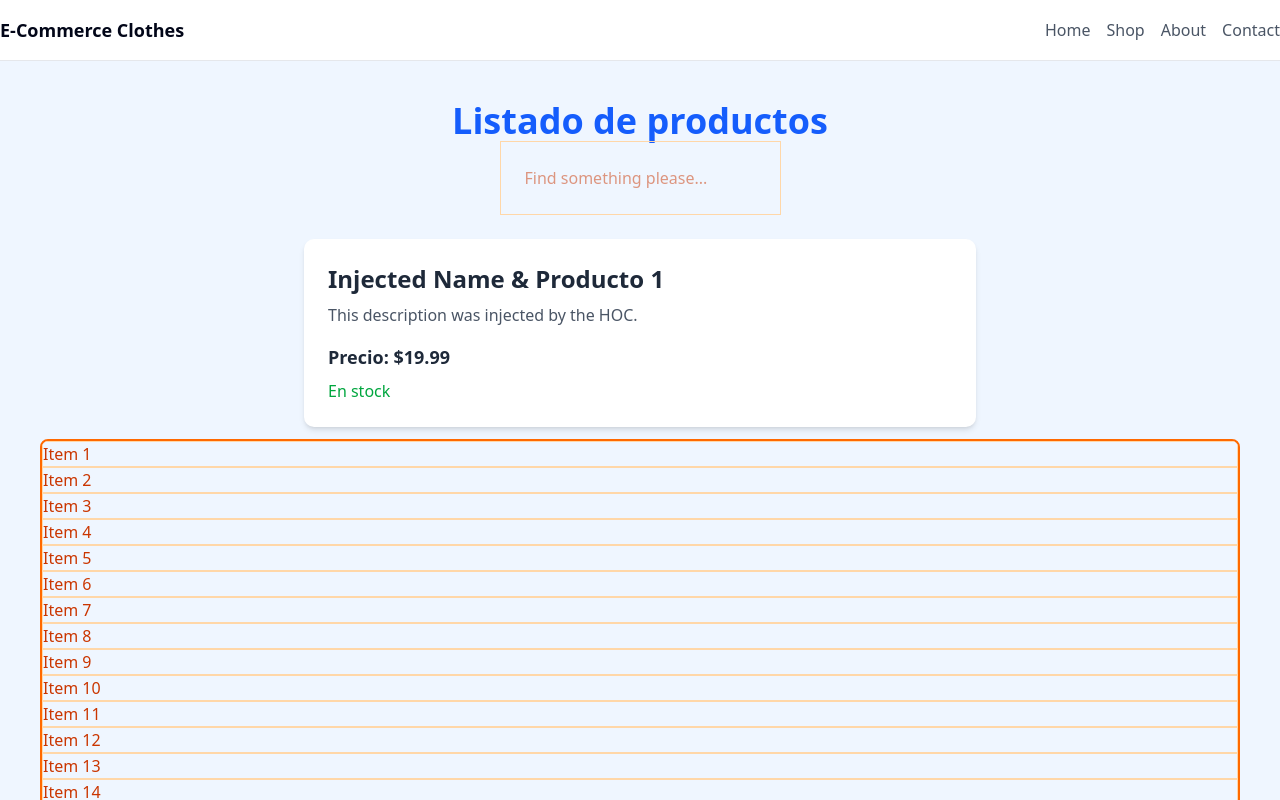
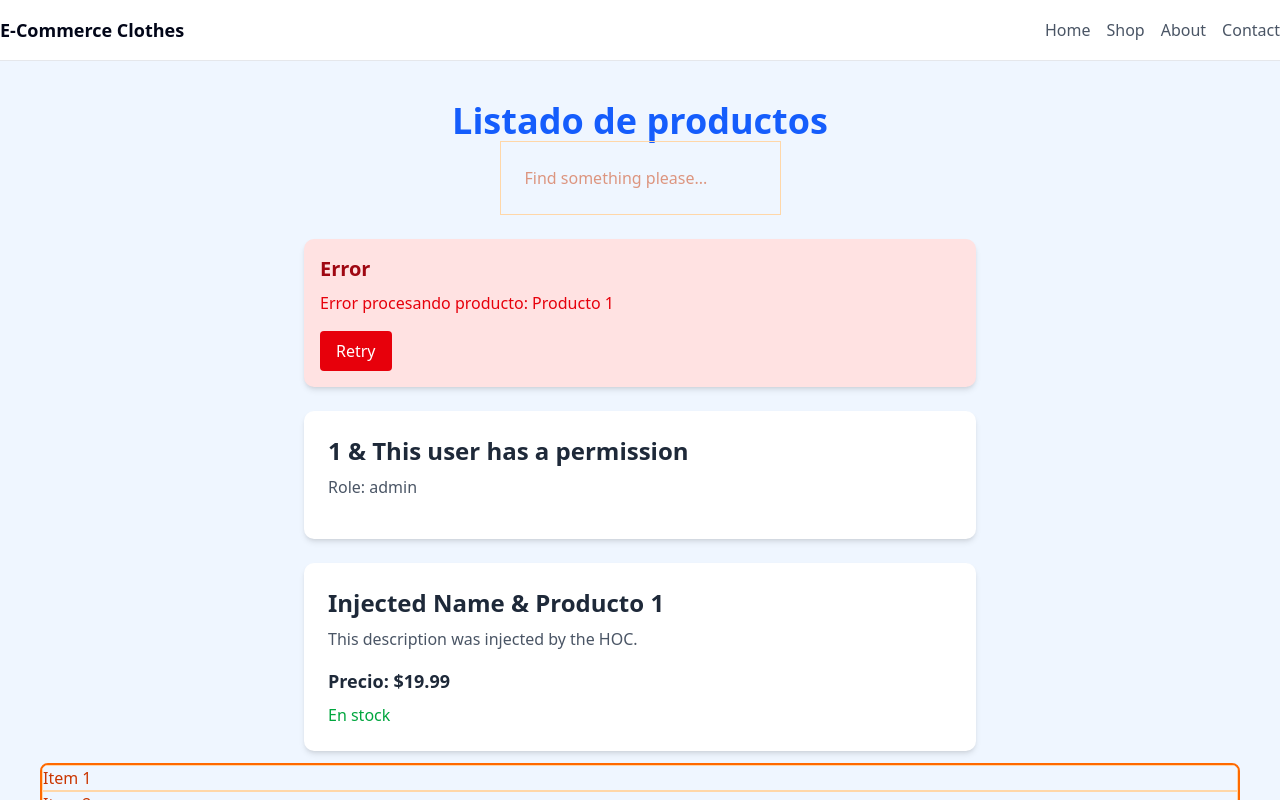
Before and after one commit to Juans-ochoa/e-commerce-clothes, a Next.js app: page / in a window 1280 px wide. Shown: the top 800 px of the page. Built offline with nearby package versions, Linux system fonts and the light colour scheme.

Commit message:
feat: Add withErrorDebounce

```diff
--- a/app/page.tsx
+++ b/app/page.tsx
@@ -2,6 +2,8 @@
 
 import FilterWithDebounce from '@/components/FilterWithDebounce';
 import injection from '@/components/HOC/injection';
+import requirement, { TRequiredProps } from '@/components/HOC/requirement';
+import withErrorBoundary from '@/components/HOC/withErrorBoundary';
 import VirtualListOne from '@/components/VirtualListOne';
 
 type ProductInfoProps = {
@@ -13,7 +15,29 @@ type ProductInfoProps = {
   title: string;
 };
 
+type TUserProps = {
+  id: string;
+  title: string;
+};
+
+const UserInfo = (data: TUserProps & TRequiredProps) => {
+  return (
+    <div className="bg-white p-6 rounded-lg shadow-md mt-6 w-full max-w-2xl">
+      <h2 className="text-2xl font-bold mb-2 text-gray-800">
+        {data.id} & {data.title}
+      </h2>
+      <p className="text-gray-600 mb-4">Role: {data.userRole}</p>
+    </div>
+  );
+};
+
+const UserPermission = requirement(UserInfo);
+
 const ProductInfo = (data: ProductInfoProps) => {
+  if (data.id === '1') {
+    throw new Error(`Error procesando producto: ${data.name}`);
+  }
+
   return (
     <div className="bg-white p-6 rounded-lg shadow-md mt-6 w-full max-w-2xl">
       <h2 className="text-2xl font-bold mb-2 text-gray-800">
@@ -36,12 +60,47 @@ const ProductInfo = (data: ProductInfoProps) => {
 
 const ProductInfoWithInjection = injection(ProductInfo);
 
+const ProductWithErrorBoundary = withErrorBoundary({
+  fallback: ({ error, resetError, hasRetry }) => (
+    <div className="bg-red-100 p-4 rounded-lg shadow-md mt-6 w-full max-w-2xl">
+      <h2 className="text-xl font-bold mb-2 text-red-800">Error</h2>
+      <p className="text-red-600 mb-4">{error.message}</p>
+      {hasRetry && (
+        <button
+          onClick={resetError}
+          className="bg-red-600 text-white px-4 py-2 rounded hover:bg-red-700"
+        >
+          Retry
+        </button>
+      )}
+    </div>
+  ),
+  onError: (error, errorInfo) => {
+    console.error('Logging error to service:', { error, errorInfo });
+  },
+  enableRetry: true,
+})(ProductInfo); // withErrorBoundary({})(ProductInfo);
+
 export default function Home() {
   return (
     <main className="flex min-h-screen flex-col items-center p-10 bg-blue-50">
       <h1 className="text-4xl font-bold text-blue-600">Listado de productos</h1>
       <FilterWithDebounce />
-      <ProductInfoWithInjection id="1" title="Producto 1" />
+      <ProductWithErrorBoundary
+        description="This description will cause an error"
+        id="1"
+        name="Producto 1"
+        price={12.0} // 👈 Esto causará error en .toFixed(2)
+        inStock={true}
+        title="Producto 1"
+      />
+      <UserPermission
+        id="1"
+        title="This user has a permission"
+        isAuthenticated
+        userRole="admin"
+      />
+      <ProductInfoWithInjection id="2" title="Producto 1" />
       <VirtualListOne
         itemCount={10000}
         viewportHeight={800}
--- a/components/ErrorBoundaryApp.tsx
+++ b/components/ErrorBoundaryApp.tsx
@@ -1,34 +1,58 @@
 'use client';
 
-import React from 'react';
+import React, { ComponentType } from 'react';
 
-type Props = {
-  children: React.ReactNode;
-  fallback?: React.ReactNode;
+export type ErrorFallbackProps = {
+  error: Error;
+  resetError: () => void;
+  hasRetry: boolean;
+};
+
+export type TConfigError = {
+  fallback?: ComponentType<ErrorFallbackProps>;
+  onError?: (error: Error, errorInfo: React.ErrorInfo) => void;
+  enableRetry?: boolean;
+  children?: React.ReactNode;
 };
 
 type State = {
   hasError: boolean;
+  error?: Error;
 };
 
-class ErrorBoundaryApp extends React.Component<Props, State> {
-  constructor(props: Props) {
+class ErrorBoundaryApp extends React.Component<TConfigError, State> {
+  constructor(props: TConfigError) {
     super(props);
-    this.state = { hasError: false };
+    this.state = { hasError: false, error: undefined };
   }
 
   static getDerivedStateFromError(error: Error) {
-    return { hasError: true };
+    return { hasError: true, error };
   }
+
+  resetError = () => {
+    this.setState({ hasError: false, error: undefined });
+  };
 
   componentDidCatch(error: Error, errorInfo: React.ErrorInfo): void {
     console.error({ error, errorInfo });
+    this.props.onError?.(error, errorInfo); // 👈 Llamar callback si existe
   }
 
-  render(): React.ReactNode | null {
+  render(): React.ReactNode {
     if (!this.state.hasError) return this.props.children;
 
-    if (this.props.fallback) return this.props.fallback;
+    if (this.props.fallback && this.state.error) {
+      const FallbackComponent = this.props.fallback;
+
+      return (
+        <FallbackComponent
+          error={this.state.error}
+          resetError={this.resetError}
+          hasRetry={this.props.enableRetry || false}
+        />
+      );
+    }
 
     return (
       <div className="error-boundary">
--- /dev/null
+++ b/components/HOC/requirement.tsx
@@ -0,0 +1,40 @@
+import React, { ComponentType } from 'react';
+
+export type TRequiredProps = {
+  isAuthenticated: boolean;
+  userRole: 'admin' | 'user' | 'guest';
+};
+
+type TComponentWithRequirement = <P extends object>(
+  Component: ComponentType<P>,
+) => ComponentType<P & TRequiredProps>;
+
+const requirement: TComponentWithRequirement = <P extends object>(
+  Component: ComponentType<P>,
+) => {
+  const Wrapper = (props: P & TRequiredProps) => {
+    const { isAuthenticated, userRole } = props;
+
+    if (!isAuthenticated) {
+      return <div>Please log in to access this content.</div>;
+    }
+
+    if (userRole !== 'admin') {
+      return (
+        <div className="p-4 bg-red-100 text-red-700 rounded">
+          You do not have the necessary permissions to view this content.
+        </div>
+      );
+    }
+
+    return <Component {...props} />;
+  };
+
+  Wrapper.displayName = `requirement(${
+    Component.displayName || Component.name || 'Component'
+  })`;
+
+  return Wrapper;
+};
+
+export default requirement;
--- /dev/null
+++ b/components/HOC/transformation.tsx
@@ -0,0 +1,7 @@
+import React from 'react';
+
+const transformation = () => {
+  return <div>transformation</div>;
+};
+
+export default transformation;
--- /dev/null
+++ b/components/HOC/withErrorBoundary.tsx
@@ -0,0 +1,22 @@
+import { ComponentType } from 'react';
+import ErrorBoundaryApp, { TConfigError } from '../ErrorBoundaryApp';
+
+type TWithErrorBoundaryFc = (
+  config: TConfigError,
+) => <T extends object>(
+  WrappedComponent: ComponentType<T>,
+) => React.ComponentType<T>;
+
+const withErrorBoundary: TWithErrorBoundaryFc =
+  (config) =>
+  <T extends object>(WrappedComponent: ComponentType<T>) => {
+    return (props: T) => {
+      return (
+        <ErrorBoundaryApp {...config}>
+          <WrappedComponent {...props} />
+        </ErrorBoundaryApp>
+      );
+    };
+  };
+
+export default withErrorBoundary;
```
Also changed, not shown: 1 other file (tests, documents, lock files or other folders).
